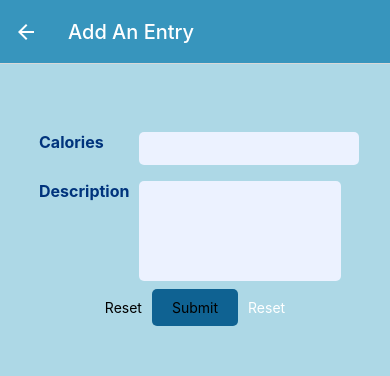
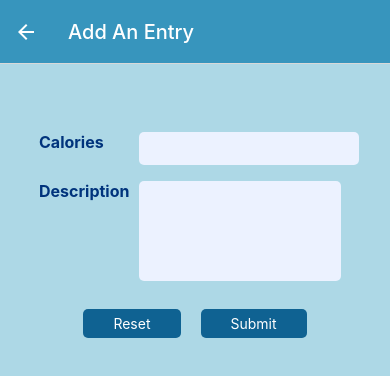
Before and after one commit to qcwssss/CS5520-A2, a React Native app: screen /AddEntry in a window 390 px wide. Shown: the top 376 px of the page. Built offline with nearby package versions, Linux system fonts and the light colour scheme.

Commit message:
complete AddEntry style

```diff
--- a/screens/AddEntry.js
+++ b/screens/AddEntry.js
@@ -40,16 +40,15 @@ const AddEntry = () => {
         />
       </View>
       <View style={styles.buttonRow}>
-        <PressableButton style={styles.addButton} pressHandler={onReset}>
-          <Text style={styles.btnText}>Reset</Text>
-        </PressableButton>
-        <PressableButton style={styles.button} pressHandler={onSubmit}>
-          <Text style={styles.btnText}>Submit</Text>
-        </PressableButton>
         <TextButton
-          style={styles.addButton}
+          style={styles.createBtn}
+          pressHandler={onReset}
+          text={"Reset"}
+        />
+        <TextButton
+          style={styles.createBtn}
           pressHandler={onSubmit}
-          text={"Reset"}
+          text={"Submit"}
         />
       </View>
     </View>
--- a/styles/styles.js
+++ b/styles/styles.js
@@ -77,9 +77,17 @@ const styles = StyleSheet.create({
     paddingHorizontal: 20,
     borderRadius: 5,
   },
+  createBtn: {
+    backgroundColor: colors.btnColor,
+    marginTop: 20,
+    marginHorizontal: 10,
+    padding: 6,
+    paddingHorizontal: 30,
+    borderRadius: 5,
+  },
   addButton: {
     padding: 10,
-    borderRadius: 20,
+    paddingHorizontal: 20,
   },
 });
 
```
